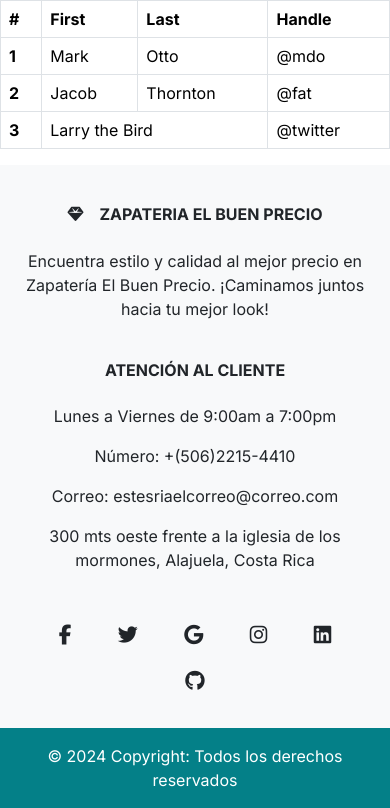
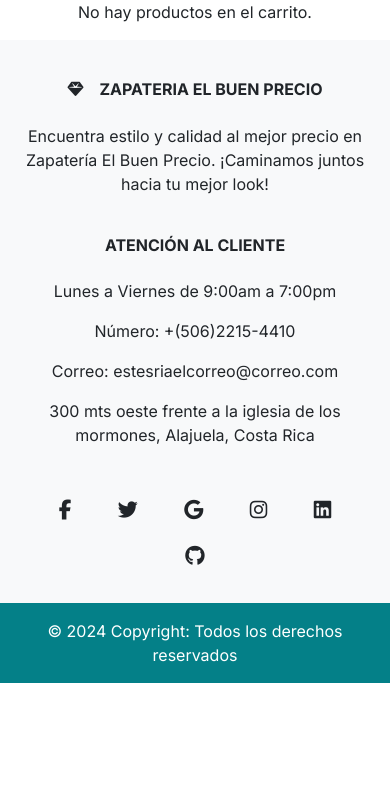
Before and after one commit to Danyy22-oi/Proyecto-Ambiente-web-cliente-servidor, a PHP site: page /carrito.php in a window 390 px wide. Shown: the part 101-909 px from the top of the page. After the commit the page ends 784 px from the top, so only its background shows below. Run offline with PHP 8.4, Linux system fonts and the light colour scheme; some libraries are stand-ins or nearby versions.

Commit message:
Funcionalidad del carrito por variables de sesión

```diff
--- a/DAL/conexion.php
+++ b/DAL/conexion.php
@@ -3,7 +3,7 @@ function conectarDb(){
     $server = 'localhost';
     $user = 'root';
     $password = '';
-    $database = 'zapateriaProyecto';
+    $database = 'zapateriaProyecto2';
 
     $conexion = mysqli_connect($server,$user,$password, $database);
 
--- a/carrito.php
+++ b/carrito.php
@@ -1,40 +1,91 @@
+<?php
+session_start();
+include_once "include/templates/header.php";
+?>
+
+<main>
+    <div class="container">
+        <div class="row justify-content-center">
+            <div class="col-md-8">
+                <?php
+                if (isset($_SESSION['carrito']) && !empty($_SESSION['carrito'])) {
+                    $total = 0;
+                    foreach ($_SESSION['carrito'] as $producto) {
+                        $total += $producto['precio'];
+                    }
+                ?>
+                <h2>Productos en el carrito</h2>
+                <br>
+                <table class="table table-bordered">
+                    <thead>
+                        <tr class="text-center">
+                            <th scope="col">Nombre</th>
+                            <th scope="col">Precio</th>
+                            <th scope="col">Imagen</th>
+                            <th scope="col">Acción</th>
+                        </tr>
+                    </thead>
+                    <tbody class="text-center">
+                        <?php
+                        foreach ($_SESSION['carrito'] as $key => $producto) {
+                        ?>
+                        <tr>
+                            <td><?php echo $producto['nombre']; ?></td>
+                            <td>₡<?php echo $producto['precio']; ?></td>
+                            <td><img src="<?php echo $producto['imagen']; ?>" style="width: 100px; height: 100px;"></td>
+                            <td>
+                                <form method="post">
+                                    <input type="hidden" name="eliminar_producto" value="<?php echo $key; ?>">
+                                    <button type="submit" name="eliminar" class="btn btn-danger">Eliminar</button>
+                                </form>
+                            </td>
+                        </tr>
+                        <?php
+                        }
+                        ?>
+                    </tbody>
+                </table>
+                <div style="text-align: right;">
+                    <strong>Total: ₡<?php echo number_format($total, 2); ?></strong>
+                </div>
+                <br>
+                <div class="text-center">
+                    <form method="post" style="display: inline-block; margin-right: 10px;">
+                        <input type="hidden" name="limpiar_carrito" value="1">
+                        <button type="submit" name="submit" class="btn btn-danger">Limpiar carrito</button>
+                    </form>
+                    <form method="post" style="display: inline-block;">
+                        <button style="background-color: #048088;" type="submit" name="agregar_carrito"
+                            class="btn btn-primary">Finalizar Compra</button>
+                    </form>
+                </div>
+                <br>
+                <br>
+                <?php
+                } else {
+                    echo "<p class='text-center'>No hay productos en el carrito.</p>";
+                }
+                ?>
+            </div>
+        </div>
+    </div>
+</main>
+
 
 <?php
-    include_once "include/templates/header.php";
+include_once "include/templates/footer.php";
+
+if ($_SERVER['REQUEST_METHOD'] === 'POST' && isset($_POST['eliminar'])) {
+    $indiceEliminar = $_POST['eliminar_producto'];
+    unset($_SESSION['carrito'][$indiceEliminar]);
+    echo '<script>window.location.href = window.location.href;</script>';
+    exit;
+}
+
+if ($_SERVER['REQUEST_METHOD'] == 'POST' && isset($_POST['limpiar_carrito'])) {
+  unset($_SESSION['carrito']);
+  echo '<script>window.location.href = window.location.href;</script>';
+  exit;
+}
+
 ?>
-<main>
-
-<table class="table table-bordered">
-  <thead>
-    <tr>
-      <th scope="col">#</th>
-      <th scope="col">First</th>
-      <th scope="col">Last</th>
-      <th scope="col">Handle</th>
-    </tr>
-  </thead>
-  <tbody>
-    <tr>
-      <th scope="row">1</th>
-      <td>Mark</td>
-      <td>Otto</td>
-      <td>@mdo</td>
-    </tr>
-    <tr>
-      <th scope="row">2</th>
-      <td>Jacob</td>
-      <td>Thornton</td>
-      <td>@fat</td>
-    </tr>
-    <tr>
-      <th scope="row">3</th>
-      <td colspan="2">Larry the Bird</td>
-      <td>@twitter</td>
-    </tr>
-  </tbody>
-</table>
-
-</main>
-<?php
-    include_once "include/templates/footer.php";
-?>
--- a/css/styles.css
+++ b/css/styles.css
@@ -60,7 +60,6 @@
 
 .card {
     border: none;
-
     transition: transform .5s ease;
 
 }
--- a/include/templates/header.php
+++ b/include/templates/header.php
@@ -46,10 +46,6 @@ if (session_status() == PHP_SESSION_NONE) {
                         <li class="nav-item">
                             <a class="nav-link" href="/accesorios.php">Accesorios</a>
                         </li>
-                        <li class="nav-item">
-                            <a class="nav-link"
-                                href="<?php echo isset($_SESSION['usuario']) ? '../carrito.php?id=' . $_SESSION['id'] : 'login.php'; ?>">Carrito</a>
-                        </li>
                         <?php
                         if (isset($_SESSION['rol']) && $_SESSION['rol'] === '1') {
                             echo '<li class="nav-item dropdown">' ;
@@ -73,6 +69,16 @@ if (session_status() == PHP_SESSION_NONE) {
                         <li class="nav-item">
                             <span class="nav-link">Hola, <?= $_SESSION['nombre'] ?></span>
                         </li>
+                        <ul class="navbar-nav mb-2 mb-lg-0" style="margin-right: 10rem;">
+                            <li class="nav-item">
+                                <a class="nav-link" href="../carrito.php">
+                                    <i class="fas fa-shopping-cart fa-2x"></i>
+                                    <?php
+                                    $cantidadCarrito = isset($_SESSION['carrito']) ? count($_SESSION['carrito']) : 0;
+                                    ?>
+                                    <span class="badge bg-danger"><?php echo $cantidadCarrito; ?></span>
+                                </a>
+                            </li>
                             <li class="nav-item dropdown">
                                 <a class="nav-link dropdown-toggle" href="#" role="button" data-bs-toggle="dropdown"
                                     aria-expanded="false">
@@ -82,7 +88,8 @@ if (session_status() == PHP_SESSION_NONE) {
                                     <?php if (isset($_SESSION['login']) && $_SESSION['login'] === true): ?>
                                     <li><a class="dropdown-item" href="/pedidos.html">Pedidos</a></li>
                                     <li><a class="dropdown-item"
-                                        href="/Direcciones.php?id=<?php echo $_SESSION['id'] ?>">Direcciones</a></li>
+                                            href="/Direcciones.php?id=<?php echo $_SESSION['id'] ?>">Direcciones</a>
+                                    </li>
                                     <li><a class="dropdown-item"
                                             href="/DetallesCuenta.php?id=<?php echo $_SESSION['id'] ?>">Detalles de
                                             Cuenta</a></li>
```
Also changed, not shown: detalleProducto.php (+29 -2 lines), include/templates/footer.php (+1 -17 lines). Lines whose indentation alone changed are shown as unchanged.
